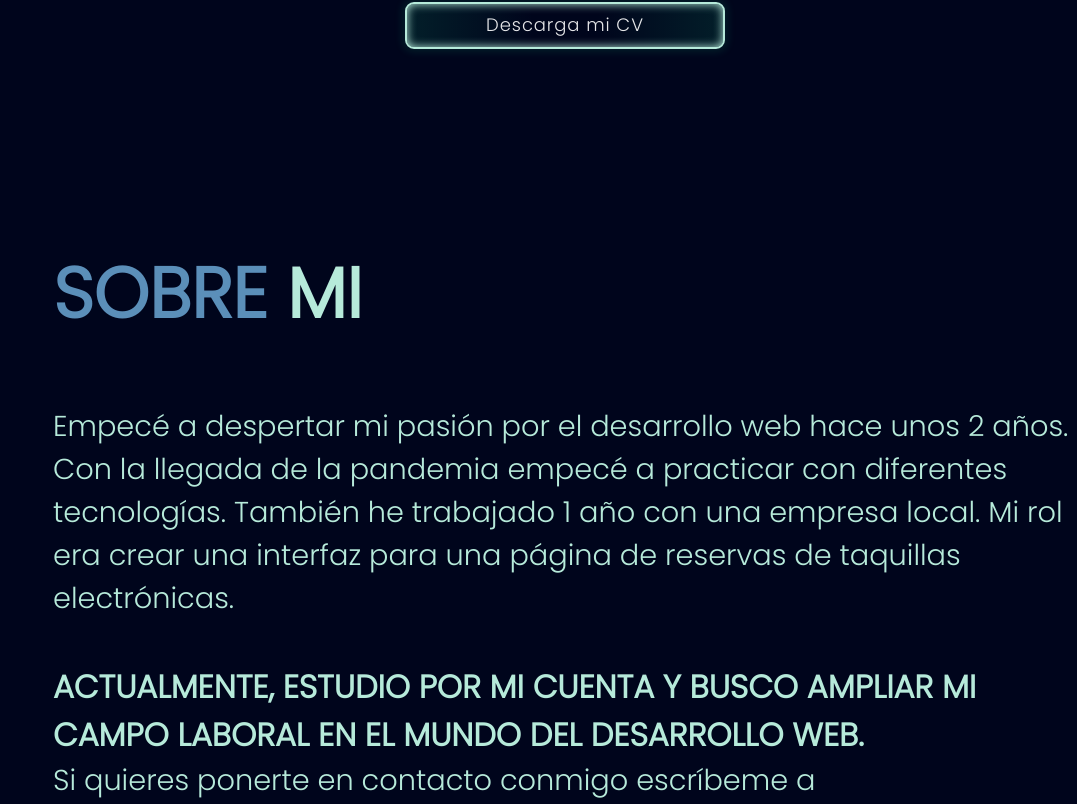
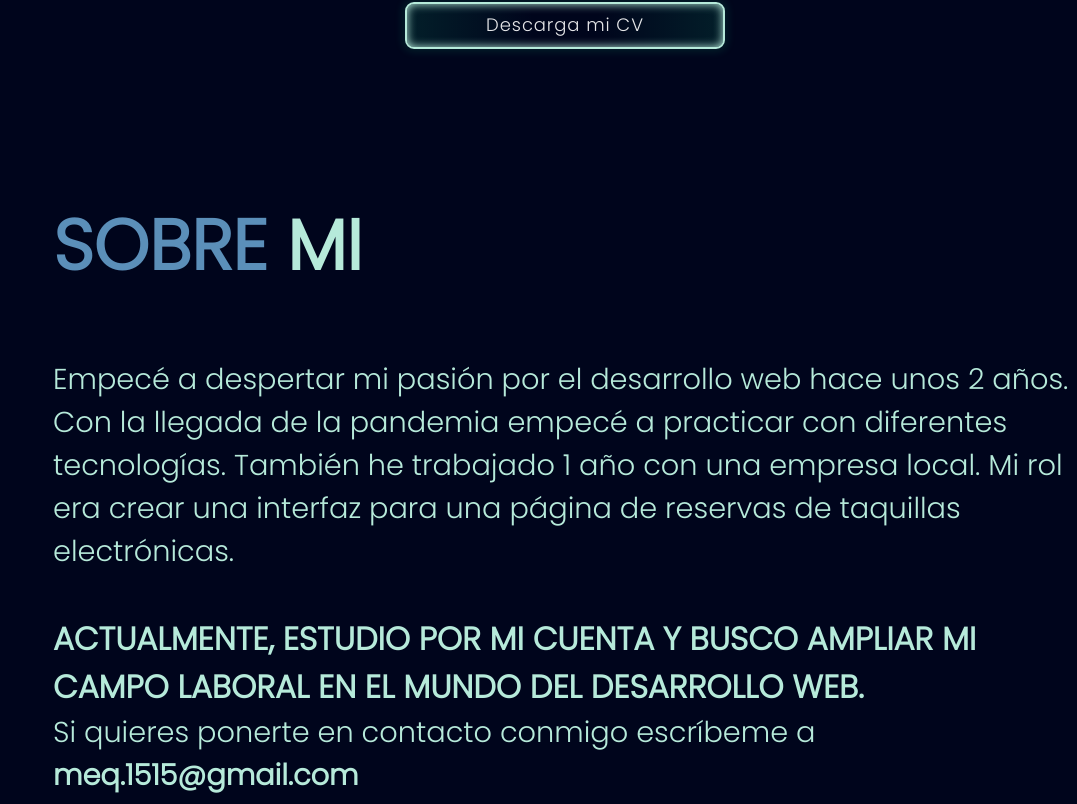
Before and after one commit to Marc1515/Portfolio, a React (Vite) app: page / in a window 1280 px wide. Shown: the part 825-1629 px from the top of the page, without its empty margins (203-1280 px from the left). Built offline with nearby package versions, Linux system fonts and the light colour scheme.

Commit message:
Lo mismo que en el commit anterior.

```diff
--- a/src/components/Experience/Experience.css
+++ b/src/components/Experience/Experience.css
@@ -1,7 +1,7 @@
 .Experience-container {
   display: flex;
   flex-direction: column;
-  justify-content: center;
   height: 100vh;
+  padding-bottom: 5rem;
   color: var(--color-primary-variant);
 }
```
